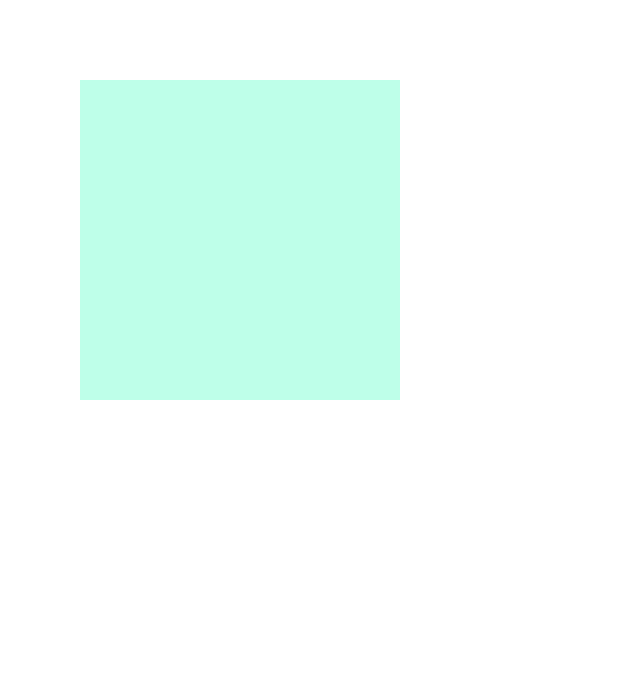
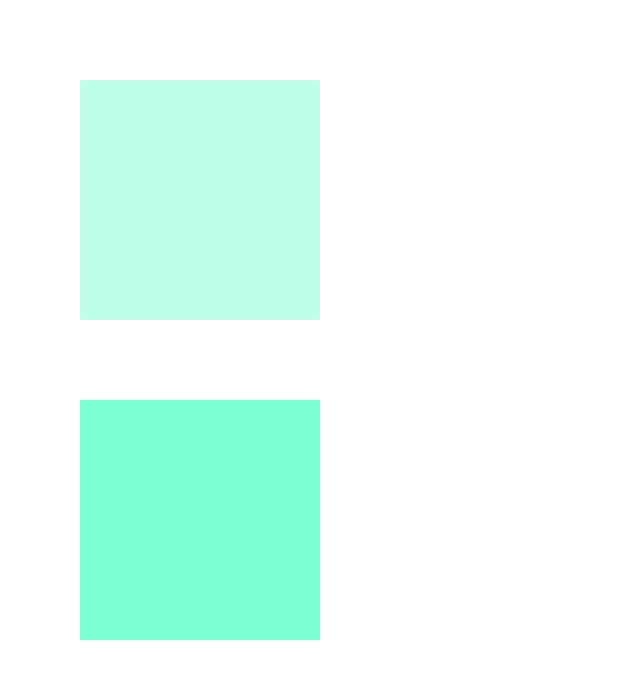
Before and after one commit to mariosknl/framer-motion-animations, a React (Create React App) app: page / in a window 1280 px wide. Shown: the top 678 px of the page, without its empty margins (0-640 px from the left). Built offline with nearby package versions, Linux system fonts and the light colour scheme.

Commit message:
drag property

```diff
--- a/src/App.css
+++ b/src/App.css
@@ -9,12 +9,12 @@
 }
 
 .box-container {
-  padding-bottom: 20rem;
+  padding-bottom: 5rem;
 }
 
 .box {
-  width: 20rem;
-  height: 20rem;
+  width: 15rem;
+  height: 15rem;
   background-color: aquamarine;
   display: flex;
   flex-direction: column;
--- a/src/App.js
+++ b/src/App.js
@@ -1,10 +1,12 @@
 import "./App.css";
 import Box1 from "./components/Box/Box1";
+import Box2 from "./components/Box/Box2";
 
 function App() {
   return (
     <div className="App">
       <Box1 />
+      <Box2 />
     </div>
   );
 }
--- a/src/components/Box/Box2.js
+++ b/src/components/Box/Box2.js
@@ -0,0 +1,27 @@
+import { motion } from "framer-motion";
+
+function Box2() {
+  return (
+    <div className="box-container">
+      <motion.div
+        className="box"
+        drag
+        dragConstraints={{
+          right: 20,
+          left: -20,
+          top: 5,
+          bottom: 5,
+        }}
+        whileHover={{
+          cursor: "pointer",
+          scale: 1.1,
+        }}
+        whileTap={{
+          scale: 0.9,
+        }}
+      />
+    </div>
+  );
+}
+
+export default Box2;
```
